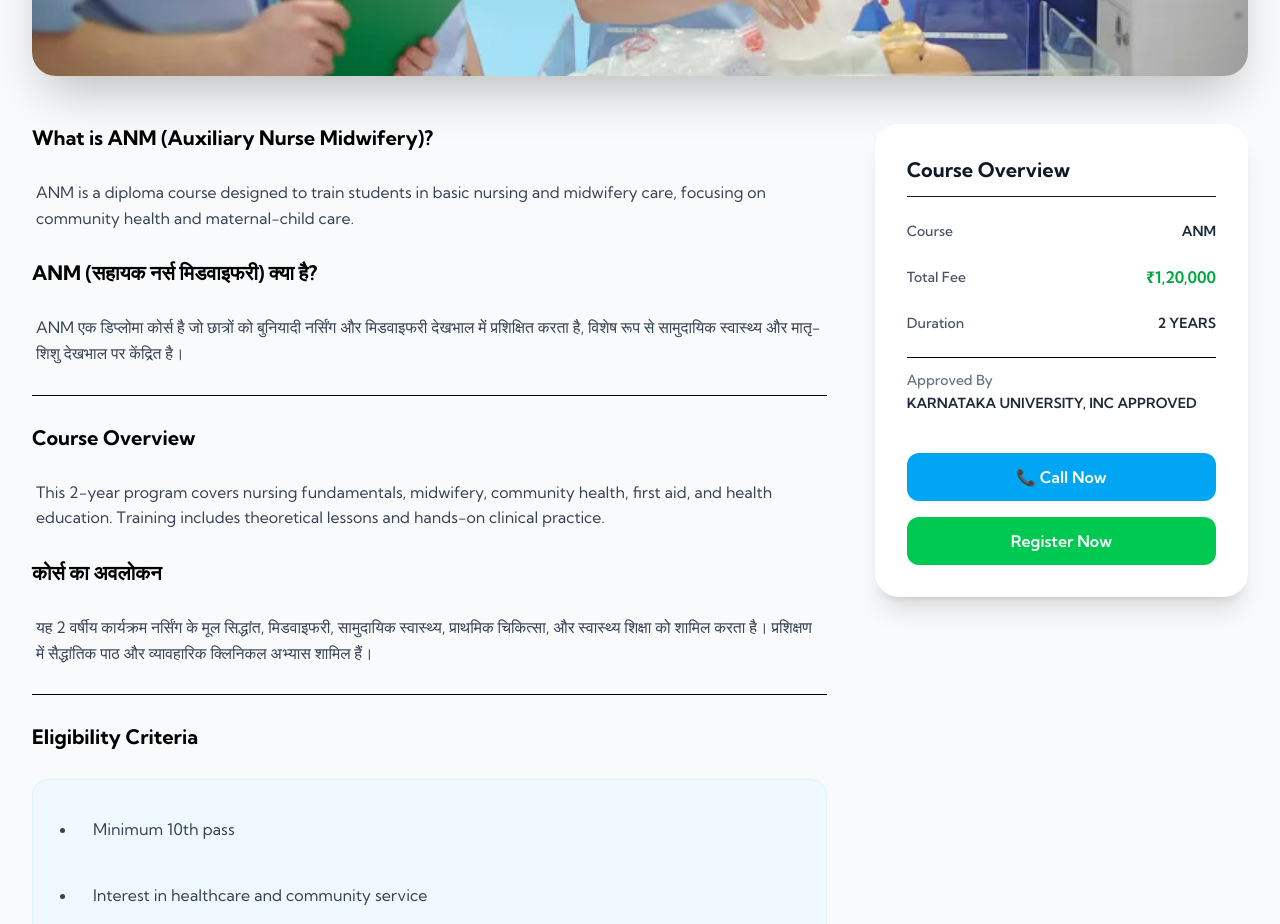
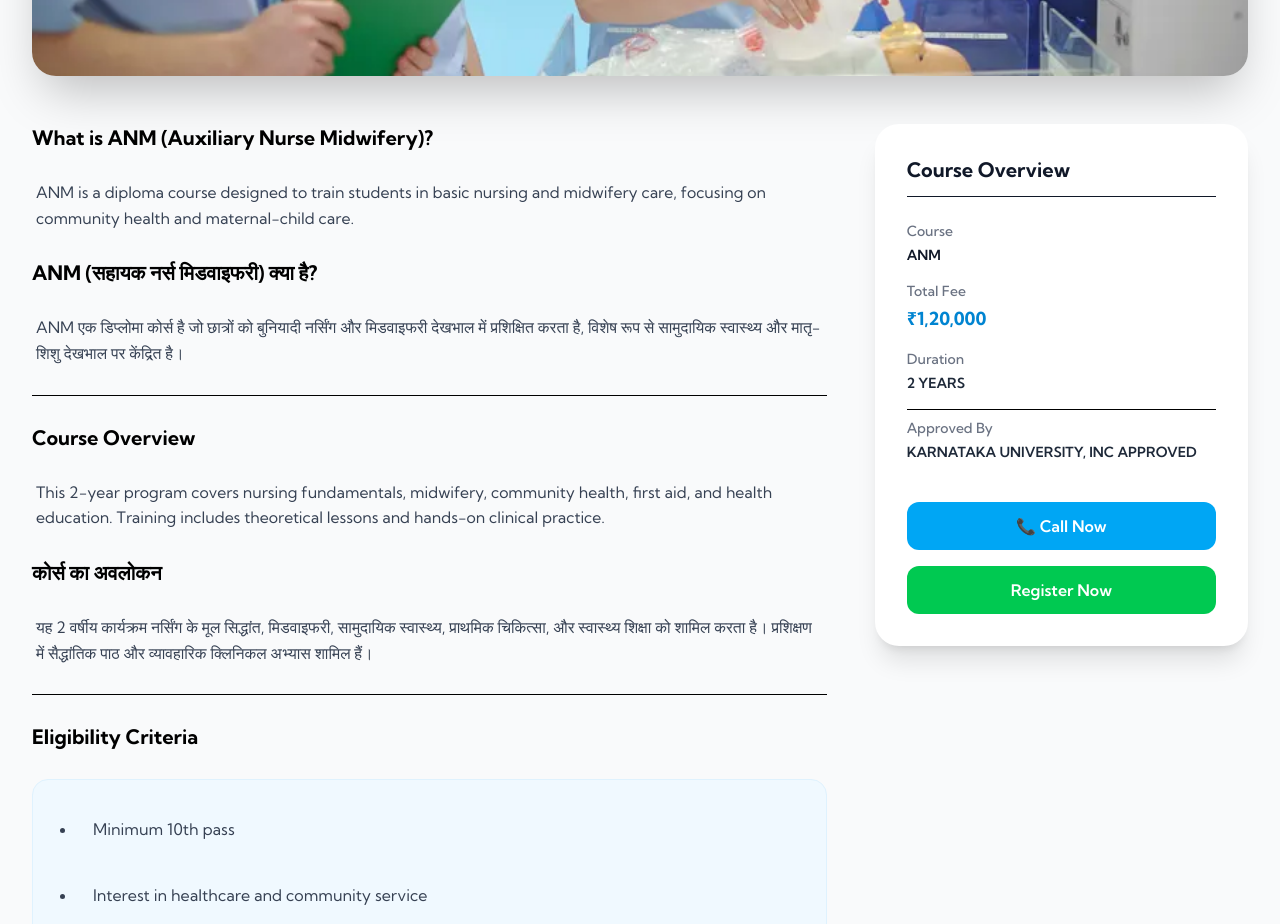
Before and after one commit to braiinybear/braiinybear, a React (Vite) app: page /courses/anm in a window 1280 px wide. Shown: the part 860-1784 px from the top of the page. Built offline with nearby package versions, Linux system fonts and the light colour scheme; no server answers.

Commit message:
ui fixes in course detailpage

```diff
--- a/src/pages/courses/CourseDetails.tsx
+++ b/src/pages/courses/CourseDetails.tsx
@@ -58,7 +58,7 @@ const CourseDetails = () => {
   }
 
   return (
-    <div className="bg-gray-50 min-h-screen pb-16">
+    <div className="bg-gray-50 min-h-screen pb-16 ">
 
       {/* HERO */}
       <div className="bg-gradient-to-r from-sky-600 to-sky-500 text-white py-10 px-6 text-center">
@@ -73,7 +73,7 @@ const CourseDetails = () => {
       </div>
 
       {/* MAIN */}
-      <div className="mt-28 max-w-7xl mx-auto px-4 sm:px-6 lg:px-8">
+      <div className="mt-28 max-w-7xl mx-auto px-4 sm:px-6 lg:px-8 relative">
 
         {event.image && (
           <div className="-mt-20 mb-12">
@@ -125,36 +125,52 @@ const CourseDetails = () => {
 
           </div>
 
+
+
           {/* RIGHT SIDEBAR */}
-          <div className="sticky top-24 h-fit bg-white rounded-3xl shadow-xl p-8 space-y-6">
+          <div className="lg:col-span-1">
+            <aside className="sticky top-28 self-start">
+
+              <div className="bg-white rounded-3xl shadow-xl p-8 space-y-6">
 
                 <h3 className="text-xl font-bold text-gray-900 border-b pb-3">
                   Course Overview
                 </h3>
 
-            <div className="space-y-4 text-sm flex flex-col gap-2">
-              <InfoRow label="Course" value={event.title} />
-              <InfoRow
-                label="Total Fee"
-                value={`₹${event.totalFee || "N/A"}`}
-                highlight
-              />
-              <InfoRow label="Duration" value={event.duration || "N/A"} />
+                <div className="space-y-4 text-sm">
+
+                  <div className="flex flex-col gap-1">
+                    <span className="text-gray-500 font-medium">Course</span>
+                    <span className="text-gray-900 font-semibold">
+                      {event.title}
+                    </span>
+                  </div>
+
+                  <div className="flex flex-col gap-1">
+                    <span className="text-gray-500 font-medium">Total Fee</span>
+                    <span className="text-sky-600 font-bold text-lg">
+                      ₹{event.totalFee || "N/A"}
+                    </span>
+                  </div>
+
+                  <div className="flex flex-col gap-1">
+                    <span className="text-gray-500 font-medium">Duration</span>
+                    <span className="text-gray-800 font-semibold">
+                      {event.duration || "N/A"}
+                    </span>
+                  </div>
 
                   {event.approvedBy && (
-                <div className="flex flex-col gap-1 pt-3 border-t">
-                  <span className="text-gray-500 text-sm font-medium">
-                    Approved By
-                  </span>
-                  <span className="text-gray-800 font-semibold leading-snug">
+                    <div className="flex flex-col gap-1 pt-2 border-t">
+                      <span className="text-gray-500 font-medium">Approved By</span>
+                      <span className="text-gray-800 font-semibold">
                         {event.approvedBy}
                       </span>
                     </div>
                   )}
-
                 </div>
 
-            <div className="pt-4 space-y-4 lex flex-col gap-2">
+                <div className="pt-4 space-y-4">
                   <a
                     href="tel:+917302942784"
                     className="block text-center bg-sky-500 hover:bg-sky-600 text-white font-semibold py-3 rounded-xl transition"
@@ -175,30 +191,15 @@ const CourseDetails = () => {
                 </div>
 
               </div>
+            </aside>
+          </div>
+
+
         </div>
       </div>
     </div>
   );
 };
 
-const InfoRow = ({
-  label,
-  value,
-  highlight,
-}: {
-  label: string;
-  value: string;
-  highlight?: boolean;
-}) => (
-  <div className="flex justify-between items-center">
-    <span className="text-gray-600 font-medium">{label}</span>
-    <span
-      className={`font-semibold ${highlight ? "text-green-600 text-base" : "text-gray-800"
-        }`}
-    >
-      {value}
-    </span>
-  </div>
-);
 
 export default CourseDetails;
```
Lines whose indentation alone changed are shown as unchanged.
